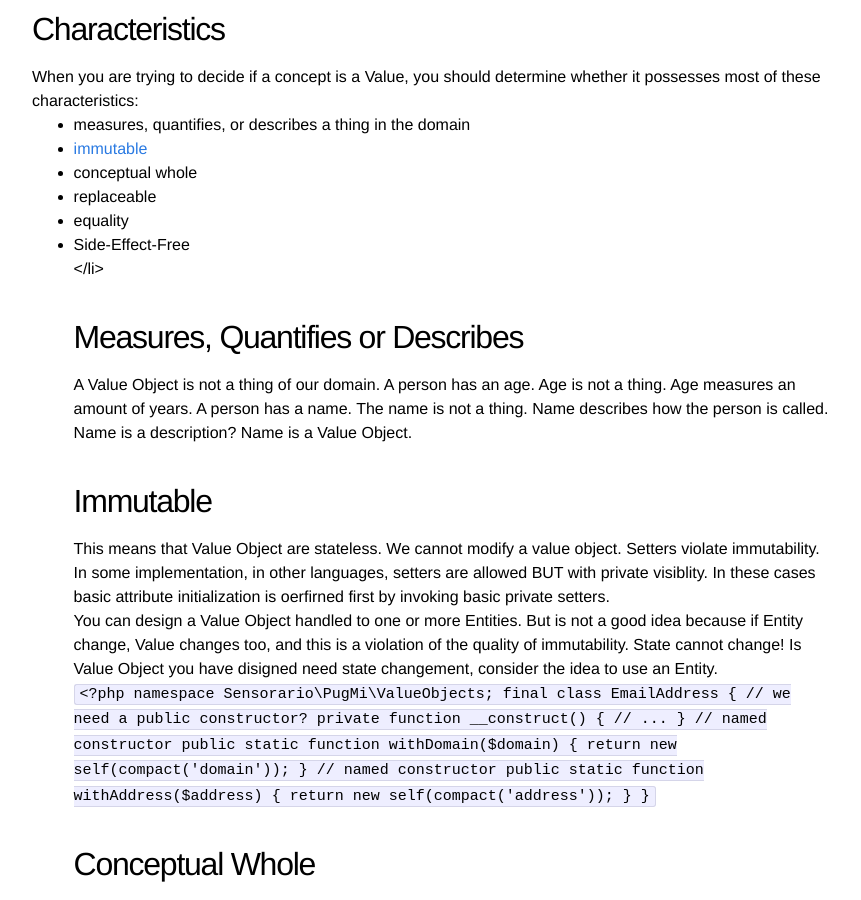
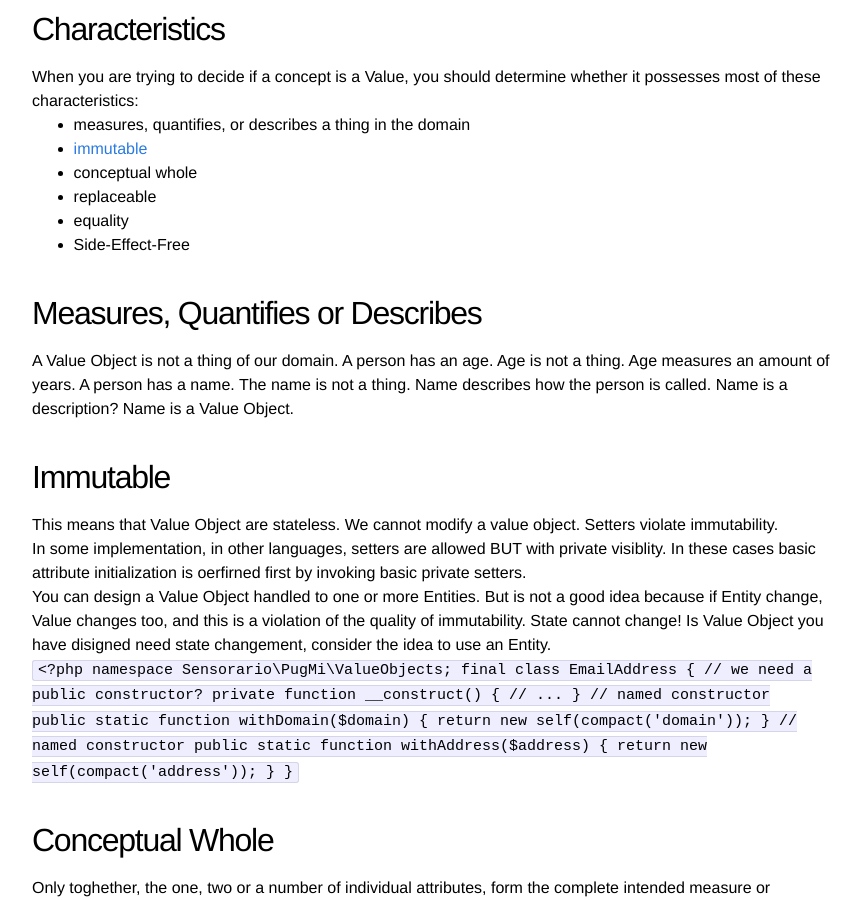
Before and after one commit to sensorario/sensorario.github.io, a Jekyll site: the page built from _posts/2015-05-01-value-objects.markdown, in a window 1280 px wide and 900 px high, scrolled down 1377 px. Shown: the whole window, without its empty margins (208-1069 px from the left). Built offline with Jekyll 4.4.1, drawn with Linux system fonts in a browser that asks for light colours.

Commit message:
Incredible typo

```diff
--- a/_posts/2015-05-01-value-objects.markdown
+++ b/_posts/2015-05-01-value-objects.markdown
@@ -48,12 +48,15 @@ categories: DDD
         <li>replaceable</li>
         <li>equality</li>
         <li>Side-Effect-Free</li>
-    </li>
+    </ul>
+</div>
 
+<div class="characteristics">
     <h2>Measures, Quantifies or Describes</h2>
     <p>A Value Object is not a thing of our domain. A person has an age. Age is not a thing. Age measures an amount of years. A person has a name. The name is not a thing. Name describes how the person is called. Name is a description? Name is a Value Object.</p>
 
-    <h2 name="immutable">Immutable</h2>
+    <a name="immutable"></a>
+    <h2>Immutable</h2>
     <p>This means that Value Object are stateless. We cannot modify a value object. Setters violate immutability.</p>
     <p>In some implementation, in other languages, setters are allowed BUT with private visiblity. In these cases basic attribute initialization is oerfirned first by invoking basic private setters.</p>
     <p>You can design a Value Object handled to one or more Entities. But is not a good idea because if Entity change, Value changes too, and this is a violation of the quality of immutability. State cannot change! Is Value Object you have disigned need state changement, consider the idea to use an Entity.</p>
```
